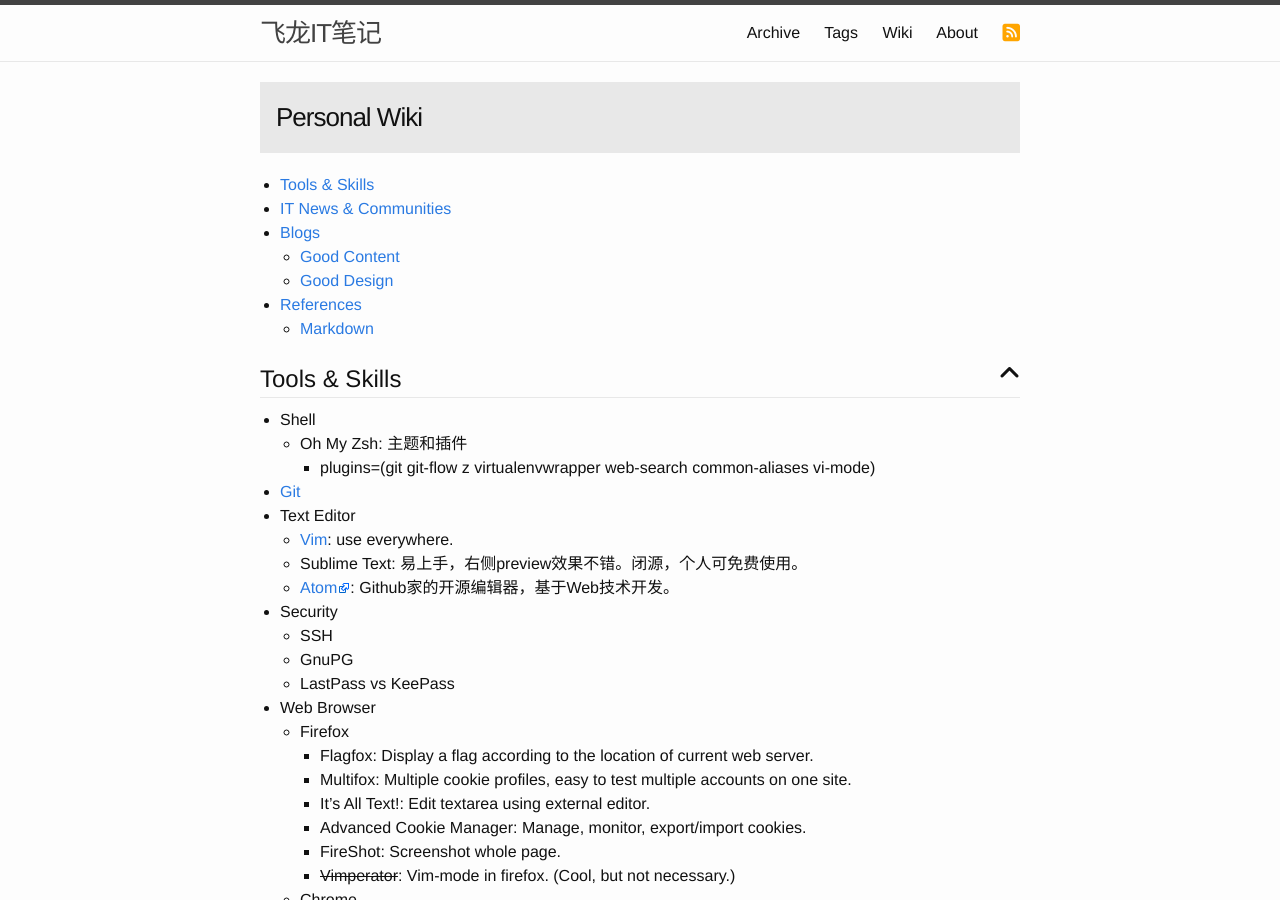
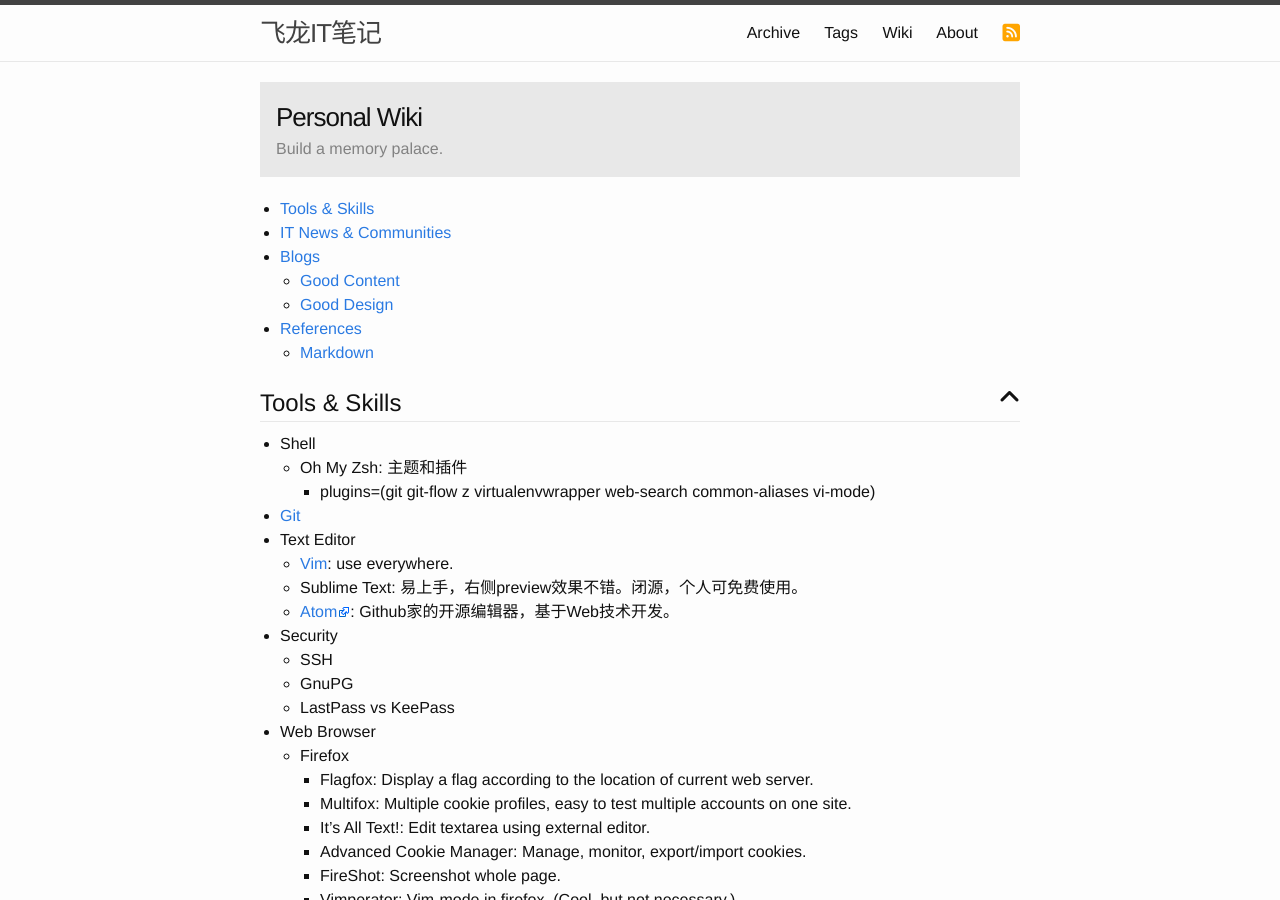
Before and after one commit to flniu/flniu.github.io, a Jekyll site: the page built from wiki/index.md, in a window 1280 px wide and 900 px high. Built offline with Jekyll 4.4.1, drawn with Linux system fonts in a browser that asks for light colours; nearby versions of some CDN libraries.

Commit message:
update subtitle

```diff
--- a/tags.html
+++ b/tags.html
@@ -1,7 +1,7 @@
 ---
 layout: page
 title: Tags
-subtitle: Keep Calm and Carry On.
+subtitle: Keep calm and carry on.
 permalink: /tags/
 ---
 
--- a/wiki/index.md
+++ b/wiki/index.md
@@ -1,6 +1,7 @@
 ---
 layout: wiki
 title: "Personal Wiki"
+subtitle: "Build a memory palace."
 ---
 
 # Tools & Skills
```
